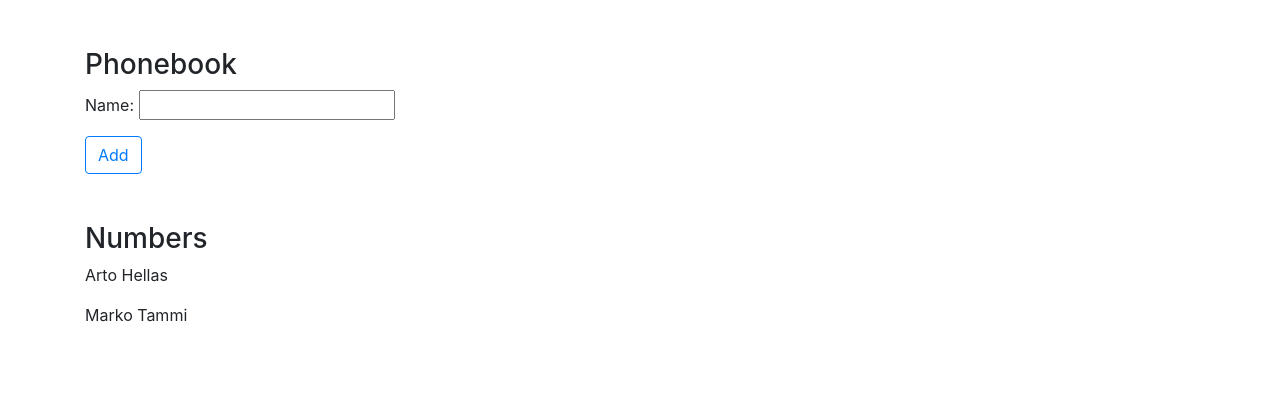
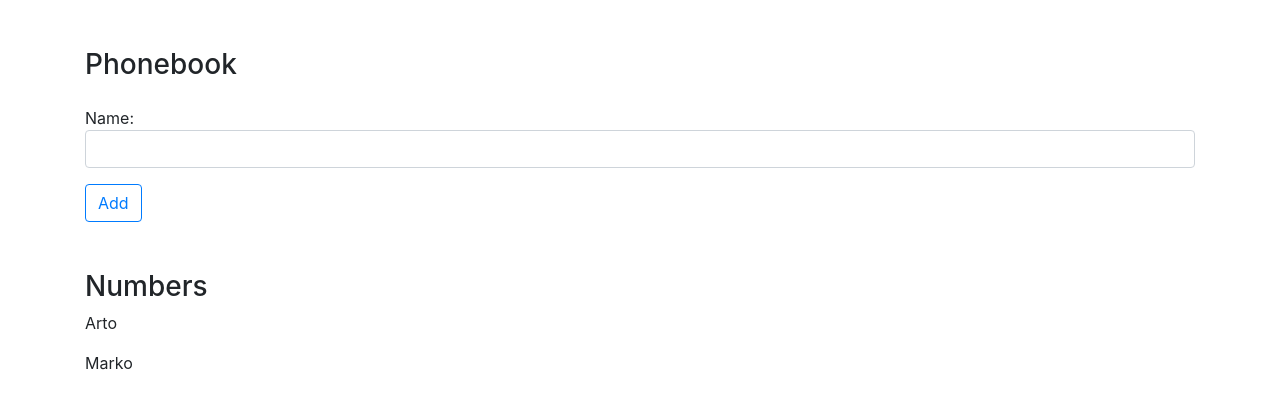
Before and after one commit to MarkoTammi/phonebook-front, a React (Create React App) app: page / in a window 1280 px wide. Shown: the top 408 px of the page. Built offline with nearby package versions, Linux system fonts and the light colour scheme.

Commit message:
2.7: puhelinluettelo step2

```diff
--- a/src/App.js
+++ b/src/App.js
@@ -3,13 +3,20 @@
 
 import React, { useState } from 'react'
 
+// Component imports
+import Notifications from './components/Notification'
 
+
+
+
+// Start of App()
 const App = () => {
   const [ persons, setPersons] = useState([
-    { name: 'Arto Hellas' },
-    { name: 'Marko Tammi'}
+    { name: 'Arto' },
+    { name: 'Marko'}
   ])
   const [ newName, setNewName ] = useState('')
+  const [ errorMessage, setErrorMessage ] = useState('')
 
 
 // Eventhandler for Add button. Set a new name to "persons" object.
@@ -19,13 +26,24 @@ const handleAddName = (event) => {
     const nameObject = {
       name: newName
     }
-    setPersons(persons.concat(nameObject))
+
+    // Add name to person object if not already exist
+    if ((persons.map(person => person.name).includes(newName)) === false ) {
+      setPersons(persons.concat(nameObject))
+    } else {
+      setErrorMessage(`${newName} is not added because its already added to phonebook!`)
+
+      // 'Name already exist' message is displayed 4 sek
+      setTimeout(() => {
+        setErrorMessage('')}, 4000)
+    }
+
+    //setPersons(persons.concat(nameObject))
     setNewName('')
-}
+} // end of eventhandler
 
 // Eventhandler to record a new name input typing
 const handleNameChange =(event) => {
-  // console.log(event.target.value)
   setNewName(event.target.value)
 }
 
@@ -34,9 +52,11 @@ const handleNameChange =(event) => {
     <div>
       <h3>Phonebook</h3>
 
-      <form onSubmit={handleAddName}>
+      <Notifications message={errorMessage}/>
+
+      <form className='mt-4' onSubmit={handleAddName}>
         <div>
-          Name: <input value={newName} onChange={handleNameChange}/>
+          Name: <input className='form-control' value={newName} onChange={handleNameChange}/>
         </div>
         <div>
           <button className="mt-3 btn btn-outline-primary" type="submit">Add</button>
--- /dev/null
+++ b/src/components/Notification.js
@@ -0,0 +1,18 @@
+
+// Component to display notifications. Time limit in App()
+
+
+import React, {} from 'react'
+
+const Notifications = (props) => {
+
+    if (props.message === '') {
+        return null
+    } else {
+        return (
+        <div className="alert alert-danger mt-5" role="alert">{props.message}</div>
+        )
+    }
+}
+
+export default Notifications
```
Also changed, not shown: 1 other file (tests, documents, lock files or other folders).
